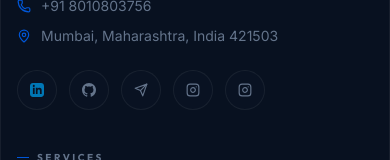
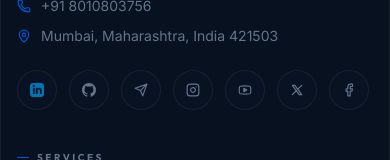
Before and after one commit to sabledattatray/biexpert, a Next.js app: page /login in a window 390 px wide. Shown: the part 1638-1798 px from the top of the page. Built offline with nearby package versions, Linux system fonts and the light colour scheme.

Commit message:
chore: solve critical SEO issues - shorten metadata title/description, add hreflang tags, add static JSON-LD script, add YouTube/X/Facebook links, and fix mobile tap target size

```diff
--- a/src/app/layout.tsx
+++ b/src/app/layout.tsx
@@ -30,10 +30,10 @@ const outfit = Outfit({
 export const metadata: Metadata = {
   metadataBase: new URL('https://biexpert.online'),
   title: {
-    default: "Power BI & Tableau Consultant Mumbai | MIS Automation for BFSI – BI Expert",
+    default: "Power BI & Tableau Consultant Mumbai | BI Expert",
     template: "%s | BI Expert"
   },
-  description: "Mumbai Power BI consultant for banks & NBFCs. Automate MIS, RLS dashboards, RBI-compliant reporting. 150+ audits. Free 45-min BI audit.",
+  description: "Mumbai Power BI consultant for banks & NBFCs. Automate MIS, RLS dashboards, RBI-compliant reporting. Free BI audit.",
   keywords: [
     "Power BI consultant India",
     "Power BI consultant Mumbai",
@@ -65,18 +65,22 @@ export const metadata: Metadata = {
     locale: "en_IN",
     url: "https://biexpert.online",
     siteName: "BI Expert",
-    title: "Power BI & Tableau Consultant Mumbai | MIS Automation for BFSI – BI Expert",
-    description: "Mumbai Power BI consultant for banks & NBFCs. Automate MIS, RLS dashboards, RBI-compliant reporting. 150+ audits. Free 45-min BI audit.",
+    title: "Power BI & Tableau Consultant Mumbai | BI Expert",
+    description: "Mumbai Power BI consultant for banks & NBFCs. Automate MIS, RLS dashboards, RBI-compliant reporting. Free BI audit.",
     images: [{ url: "/og-image.webp", width: 1200, height: 630, alt: "BI Expert - Data Analytics Consultancy" }]
   },
   twitter: {
     card: "summary_large_image",
-    title: "Power BI & Tableau Consultant Mumbai | MIS Automation for BFSI – BI Expert",
-    description: "Mumbai Power BI consultant for banks & NBFCs. Automate MIS, RLS dashboards, RBI-compliant reporting. 150+ audits. Free 45-min BI audit.",
+    title: "Power BI & Tableau Consultant Mumbai | BI Expert",
+    description: "Mumbai Power BI consultant for banks & NBFCs. Automate MIS, RLS dashboards, RBI-compliant reporting. Free BI audit.",
     images: ["/og-image.webp"]
   },
   alternates: {
-    canonical: "https://biexpert.online"
+    canonical: "https://biexpert.online",
+    languages: {
+      "en-IN": "https://biexpert.online",
+      "x-default": "https://biexpert.online"
+    }
   },
   verification: {
     google: "ADD_YOUR_SEARCH_CONSOLE_CODE_HERE",
@@ -123,9 +127,11 @@ export default function RootLayout({
         </ThemeProvider>
 
         {/* LocalBusiness & Person Schema Markup */}
-        <Script id="schema-markup" type="application/ld+json" strategy="afterInteractive">
-          {`
-            [
+        <script
+          id="schema-markup"
+          type="application/ld+json"
+          dangerouslySetInnerHTML={{
+            __html: JSON.stringify([
               {
                 "@context": "https://schema.org",
                 "@type": "LocalBusiness",
@@ -189,9 +195,9 @@ export default function RootLayout({
                   "MIS Automation"
                 ]
               }
-            ]
-          `}
-        </Script>
+            ])
+          }}
+        />
 
         {/* Google AdSense */}
         <Script
--- a/src/components/footer.tsx
+++ b/src/components/footer.tsx
@@ -46,7 +46,9 @@ const SOCIAL = [
   { platform: "github" as const, href: "https://github.com/dattasable" },
   { platform: "telegram" as const, href: "https://t.me/sabledatta" },
   { platform: "instagram" as const, href: "https://instagram.com/dattasable.in" },
-  { platform: "instagram" as const, href: "https://instagram.com/marathivision.in" },
+  { platform: "youtube" as const, href: "https://youtube.com/@dattasable" },
+  { platform: "x" as const, href: "https://x.com/dattasable" },
+  { platform: "facebook" as const, href: "https://facebook.com/dattasable" },
 ];
 
 const CONTACT = [
--- a/src/components/navbar.tsx
+++ b/src/components/navbar.tsx
@@ -320,7 +320,7 @@ export function Navbar() {
           <div className="md:hidden flex items-center gap-2">
             <button
               onClick={() => setMobileOpen(!mobileOpen)}
-              className="p-2 text-primary hover:text-primary/80 transition-colors z-[110]"
+              className="w-11 h-11 flex items-center justify-center text-primary hover:text-primary/80 hover:bg-white/[0.03] transition-all rounded-full z-[110]"
               aria-label={mobileOpen ? "Close menu" : "Open navigation menu"}
             >
               {mobileOpen ? <X size={24} /> : <Menu size={24} />}
--- a/src/components/social-icons.tsx
+++ b/src/components/social-icons.tsx
@@ -93,3 +93,56 @@ export const InstagramIcon = ({ size = 18, className = "" }: { size?: number; cl
     <line x1="17.5" y1="6.5" x2="17.51" y2="6.5" />
   </svg>
 );
+
+export const YouTubeIcon = ({ size = 18, className = "" }: { size?: number; className?: string }) => (
+  <svg
+    xmlns="http://www.w3.org/2000/svg"
+    width={size}
+    height={size}
+    viewBox="0 0 24 24"
+    fill="none"
+    stroke="currentColor"
+    strokeWidth="2"
+    strokeLinecap="round"
+    strokeLinejoin="round"
+    className={className}
+  >
+    <path d="M2.5 17a24.12 24.12 0 0 1 0-10 2 2 0 0 1 1.4-1.4 49.56 49.56 0 0 1 16.2 0A2 2 0 0 1 21.5 7a24.12 24.12 0 0 1 0 10 2 2 0 0 1-1.4 1.4 49.55 49.55 0 0 1-16.2 0A2 2 0 0 1 2.5 17z" />
+    <path d="m10 15 5-3-5-3z" fill="currentColor" />
+  </svg>
+);
+
+export const XIcon = ({ size = 18, className = "" }: { size?: number; className?: string }) => (
+  <svg
+    xmlns="http://www.w3.org/2000/svg"
+    width={size}
+    height={size}
+    viewBox="0 0 24 24"
+    fill="none"
+    stroke="currentColor"
+    strokeWidth="2"
+    strokeLinecap="round"
+    strokeLinejoin="round"
+    className={className}
+  >
+    <path d="M4 4l11.733 16h4.267l-11.733 -16z" />
+    <path d="M4 20l6.768 -6.768m2.46 -2.46l6.772 -6.772" />
+  </svg>
+);
+
+export const FacebookIcon = ({ size = 18, className = "" }: { size?: number; className?: string }) => (
+  <svg
+    xmlns="http://www.w3.org/2000/svg"
+    width={size}
+    height={size}
+    viewBox="0 0 24 24"
+    fill="none"
+    stroke="currentColor"
+    strokeWidth="2"
+    strokeLinecap="round"
+    strokeLinejoin="round"
+    className={className}
+  >
+    <path d="M18 2h-3a5 5 0 0 0-5 5v3H7v4h3v8h4v-8h3l1-4h-4V7a1 1 0 0 1 1-1h3z" />
+  </svg>
+);
--- a/src/components/social-link.tsx
+++ b/src/components/social-link.tsx
@@ -1,8 +1,8 @@
 import React from "react";
-import { LinkedInIcon, GithubIcon, TelegramIcon, InstagramIcon } from "./social-icons";
+import { LinkedInIcon, GithubIcon, TelegramIcon, InstagramIcon, YouTubeIcon, XIcon, FacebookIcon } from "./social-icons";
 
 interface SocialLinkProps {
-  platform: "linkedin" | "github" | "telegram" | "instagram";
+  platform: "linkedin" | "github" | "telegram" | "instagram" | "youtube" | "x" | "facebook";
   href: string;
   size?: number;
   className?: string;
@@ -14,6 +14,9 @@ export const SocialLink = ({ platform, href, size = 20, className = "" }: Social
     github: <GithubIcon size={size} />,
     telegram: <TelegramIcon size={size} />,
     instagram: <InstagramIcon size={size} />,
+    youtube: <YouTubeIcon size={size} />,
+    x: <XIcon size={size} />,
+    facebook: <FacebookIcon size={size} />,
   };
 
   return (
```
